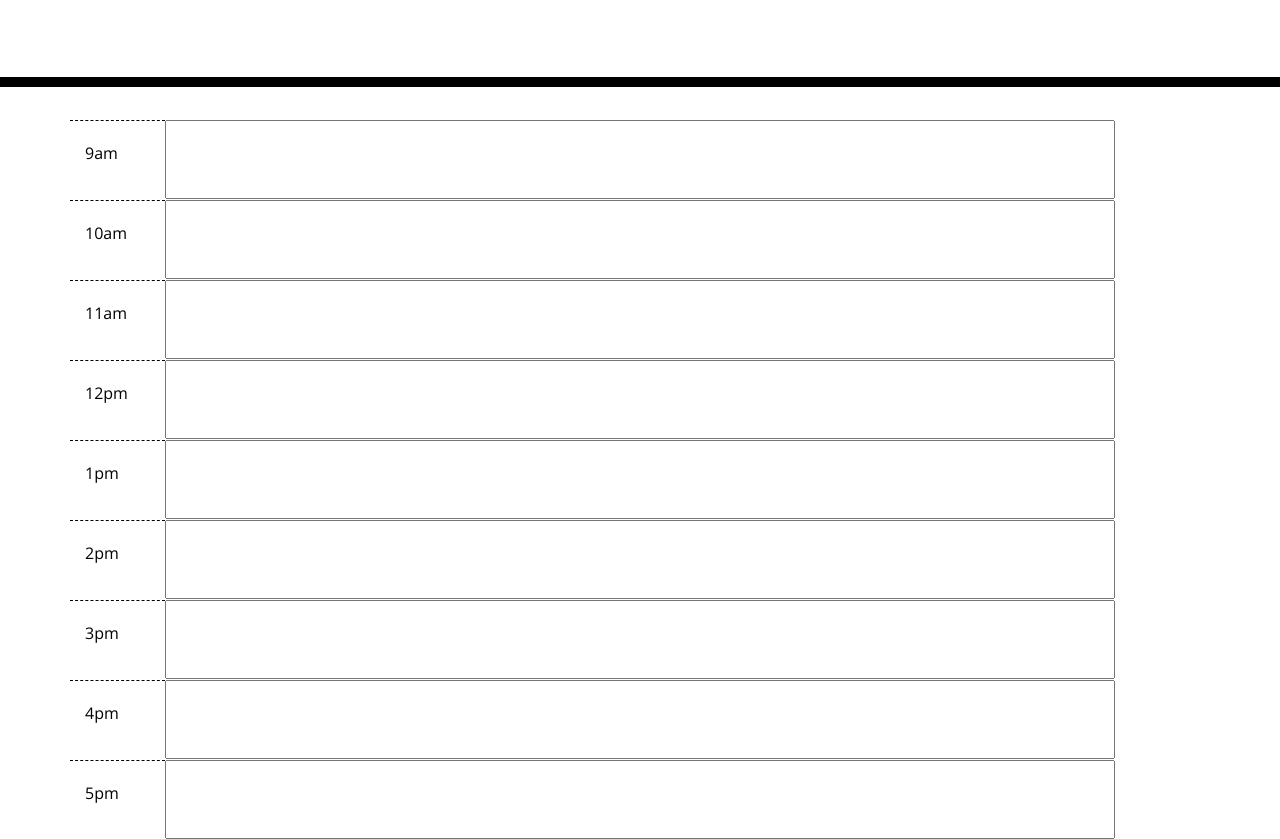
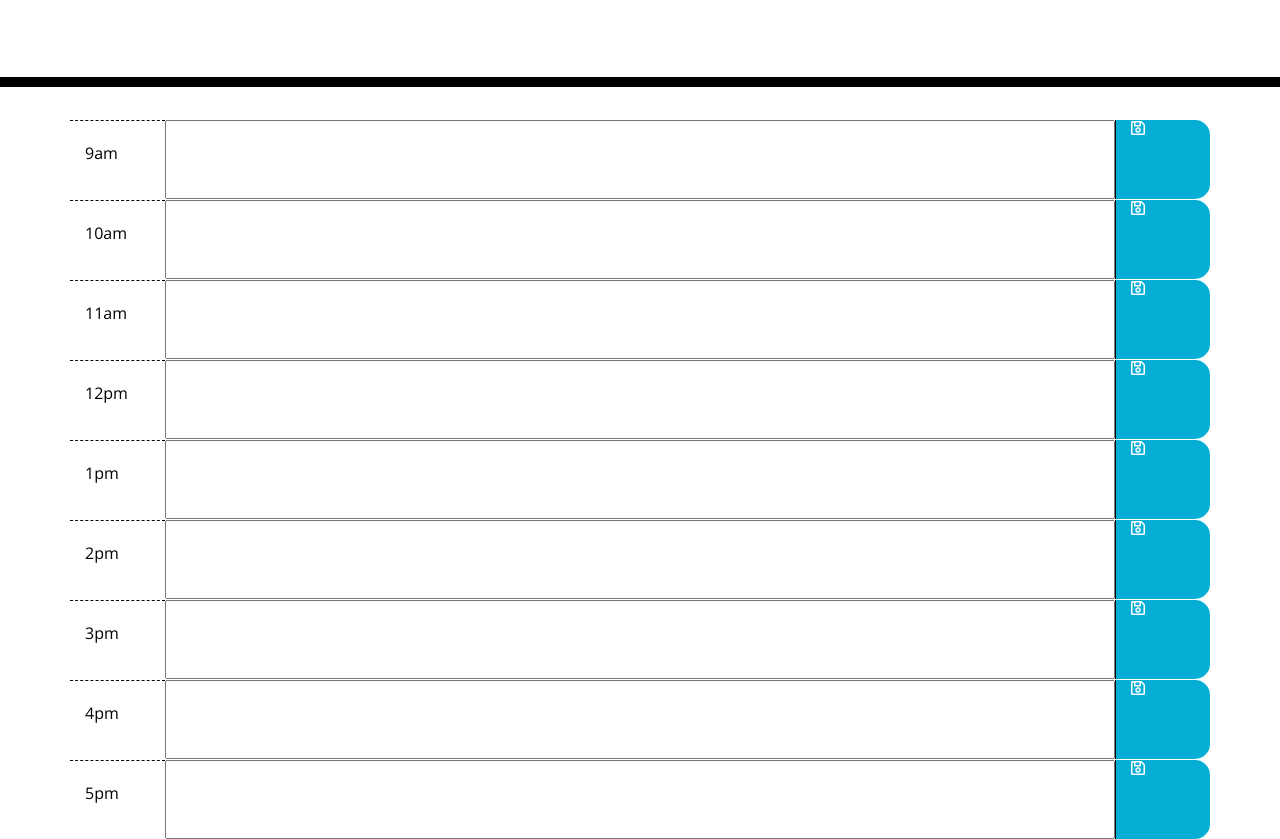
Before and after one commit to Teangelo1/Plan-your-workday, a plain HTML site: page index.html in a window 1280 px wide. Shown: the part 181-1020 px from the top of the page. Drawn offline with nearby package versions, Linux system fonts and the light colour scheme.

Commit message:
Updated HTML with Save Buttons for Workday planner

```diff
--- a/index.html
+++ b/index.html
@@ -33,46 +33,55 @@
       <div class="row">
         <div class="col-md-1 hour pt-4">9am</div>
         <input id="9Row" class="user-event-input col-md-10 event-input-block">
+        <div class="col-md-1 saveBtn" data-hour=9><i class="far fa-save" aria-hidden="true"></i></div>
       </div>
 
       <div class="row">
         <div class="col-md-1 hour pt-4">10am</div>
         <input id="10Row" class="user-event-input col-md-10 event-input-block">
+        <div class="col-md-1 saveBtn" data-hour=9><i class="far fa-save" aria-hidden="true"></i></div>
       </div>
 
       <div class="row">
         <div class="col-md-1 hour pt-4">11am</div>
         <input id="11Row" class="user-event-input col-md-10 event-input-block">
+        <div class="col-md-1 saveBtn" data-hour=11><i class="far fa-save" aria-hidden="true"></i></div>
       </div>
 
       <div class="row">
         <div class="col-md-1 hour pt-4">12pm</div>
         <input id="12Row" class="user-event-input col-md-10 event-input-block">
+        <div class="col-md-1 saveBtn" data-hour=12><i class="far fa-save" aria-hidden="true"></i></div>
       </div>
 
       <div class="row">
         <div class="col-md-1 hour pt-4">1pm</div>
         <input id="1Row" class="user-event-input col-md-10 event-input-block">
+        <div class="col-md-1 saveBtn" data-hour=1><i class="far fa-save" aria-hidden="true"></i></div>
       </div>
 
       <div class="row">
         <div class="col-md-1 hour pt-4">2pm</div>
         <input id="2Row" class="user-event-input col-md-10 event-input-block">
+        <div class="col-md-1 saveBtn" data-hour=2><i class="far fa-save" aria-hidden="true"></i></div>
       </div>
 
       <div class="row">
         <div class="col-md-1 hour pt-4">3pm</div>
         <input id="3Row" class="user-event-input col-md-10 event-input-block">
+        <div class="col-md-1 saveBtn" data-hour=3><i class="far fa-save" aria-hidden="true"></i></div>
       </div>
 
       <div class="row">
         <div class="col-md-1 hour pt-4">4pm</div>
         <input id="4Row" class="user-event-input col-md-10 event-input-block">
+        <div class="col-md-1 saveBtn" data-hour=4><i class="far fa-save" aria-hidden="true"></i></div>
       </div>
 
       <div class="row">
         <div class="col-md-1 hour pt-4">5pm</div>
         <input id="5Row" class="user-event-input col-md-10 event-input-block">
+        <div class="col-md-1 saveBtn" data-hour=5><i class="far fa-save" aria-hidden="true"></i></div>
       </div>
 
     </div>
```
